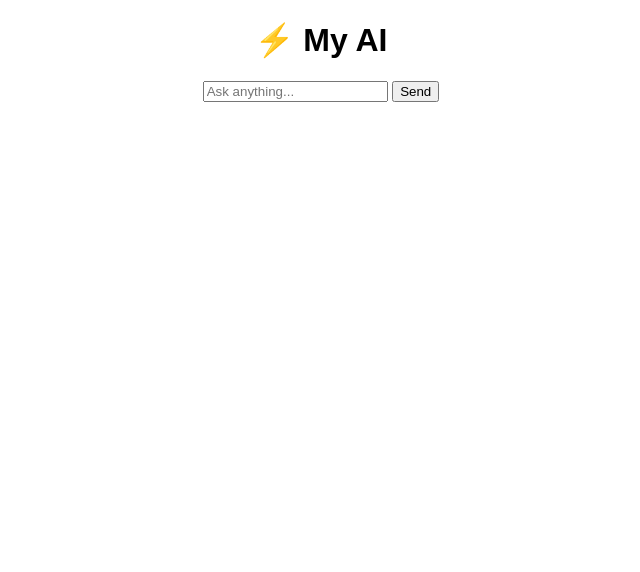
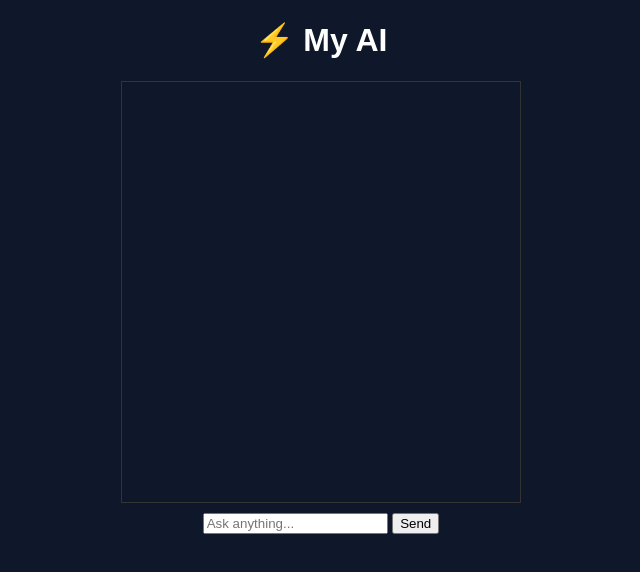
Before and after one commit to AI123456782/AI123456782.github.io, a plain HTML site: page index.html in a window 1280 px wide. Shown: the whole page, without its empty margins (319-959 px from the left). Drawn offline with Linux system fonts and the light colour scheme.

Commit message:
Update style.css

```diff
--- a/style.css
+++ b/style.css
@@ -1,13 +1,19 @@
 body {
+  background: #0f172a;
+  color: white;
   font-family: Arial;
   text-align: center;
 }
 
-#chatbox {
-  width: 300px;
-  height: 300px;
-  border: 1px solid black;
-  margin: 10px auto;
-  overflow-y: scroll;
+.container {
+  width: 400px;
+  margin: auto;
+}
+
+#chat {
+  height: 400px;
+  overflow-y: auto;
+  border: 1px solid #333;
   padding: 10px;
+  margin-bottom: 10px;
 }
```
